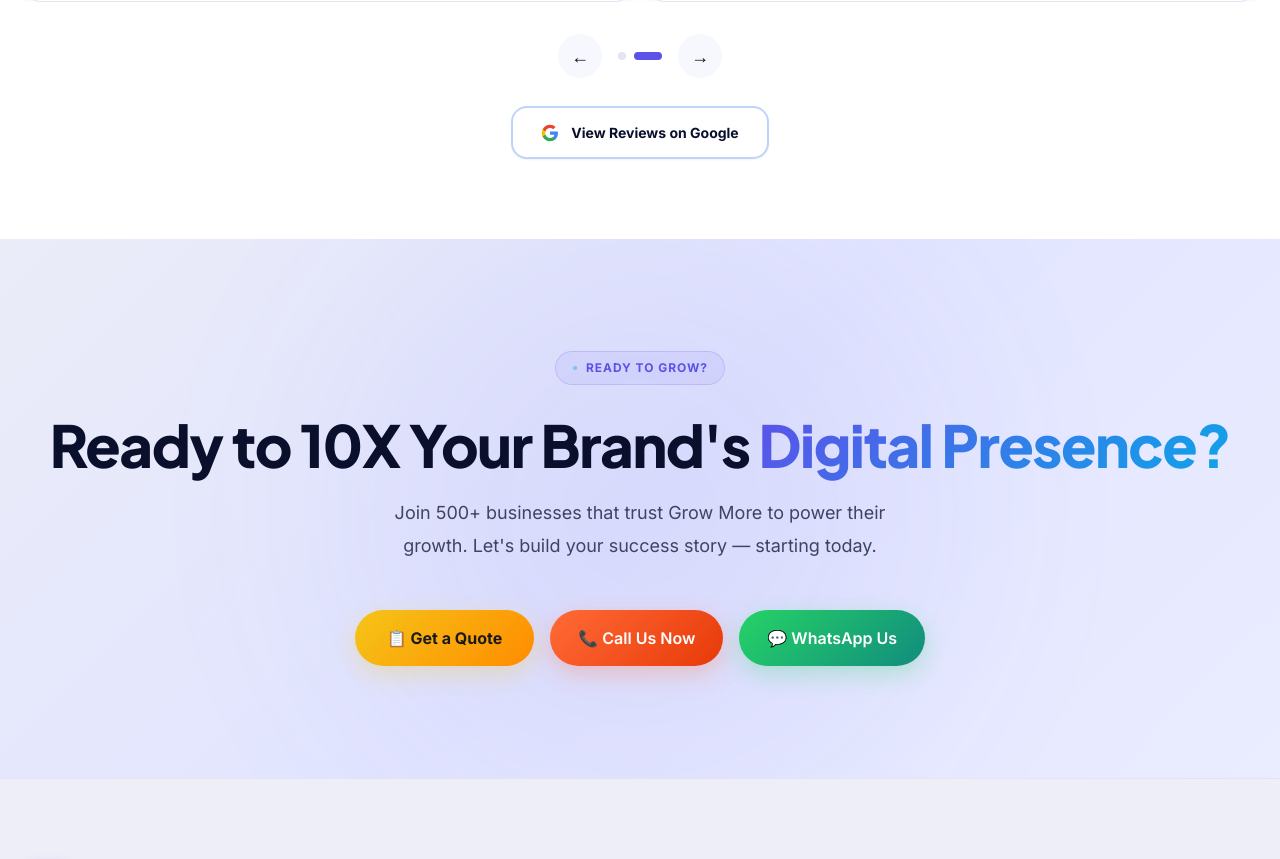
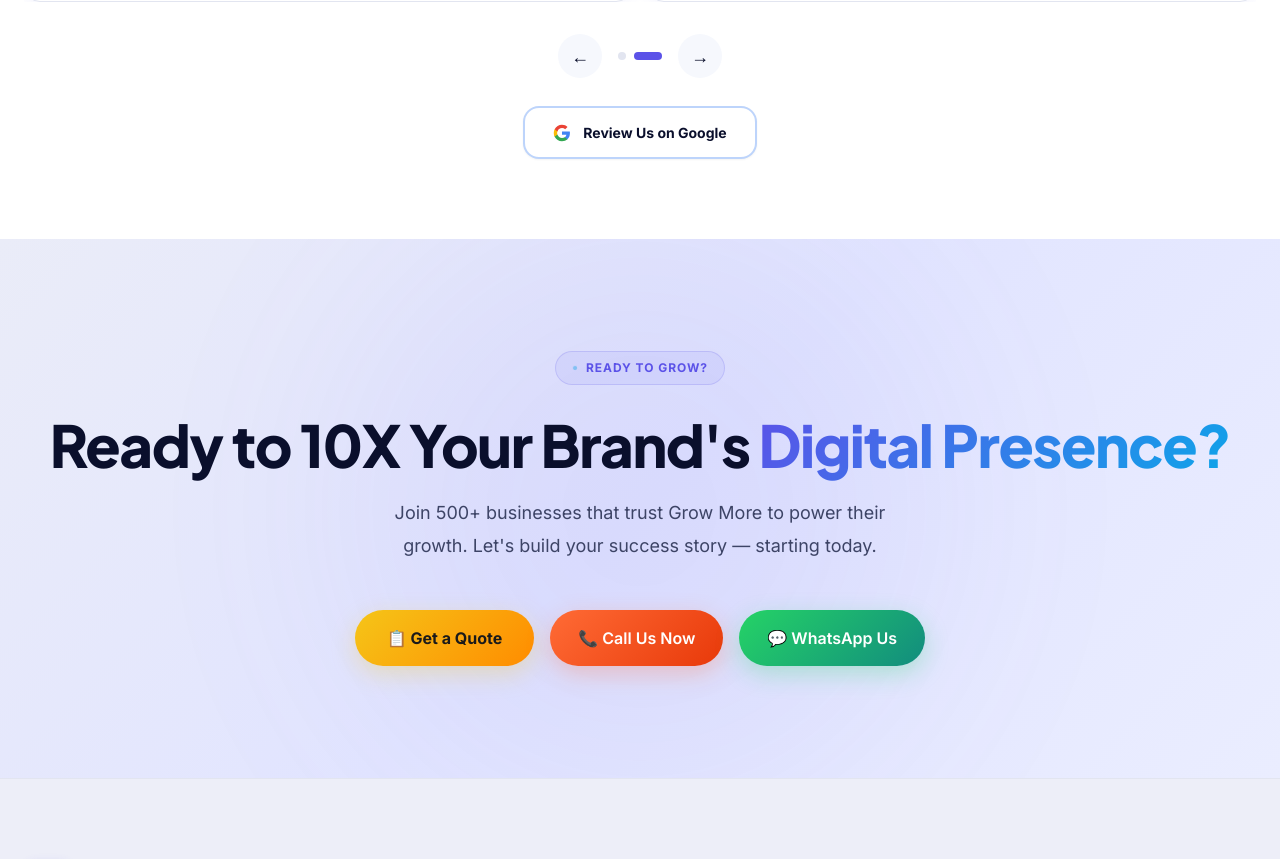
Before and after one commit to pranikettchavan/Akash-digital-website-, a React (Vite) app in the folder grow-more/: page / in a window 1280 px wide. Shown: the part 5638-6497 px from the top of the page. Built offline with nearby package versions, Linux system fonts and the light colour scheme.

Commit message:
update review text

```diff
--- a/grow-more/src/sections/Testimonials.jsx
+++ b/grow-more/src/sections/Testimonials.jsx
@@ -156,7 +156,7 @@ export default function Testimonials() {
               <path d="M5.84 14.09c-.22-.66-.35-1.36-.35-2.09s.13-1.43.35-2.09V7.07H2.18C1.43 8.55 1 10.22 1 12s.43 3.45 1.18 4.93l3.66-2.84z" fill="#FBBC05"/>
               <path d="M12 5.38c1.62 0 3.06.56 4.21 1.64l3.15-3.15C17.45 2.09 14.97 1 12 1 7.7 1 3.99 3.47 2.18 7.07l3.66 2.84c.87-2.6 3.3-4.53 6.16-4.53z" fill="#EA4335"/>
             </svg>
-            View Reviews on Google
+            Review Us on Google
           </motion.a>
         </div>
       </div>
```
